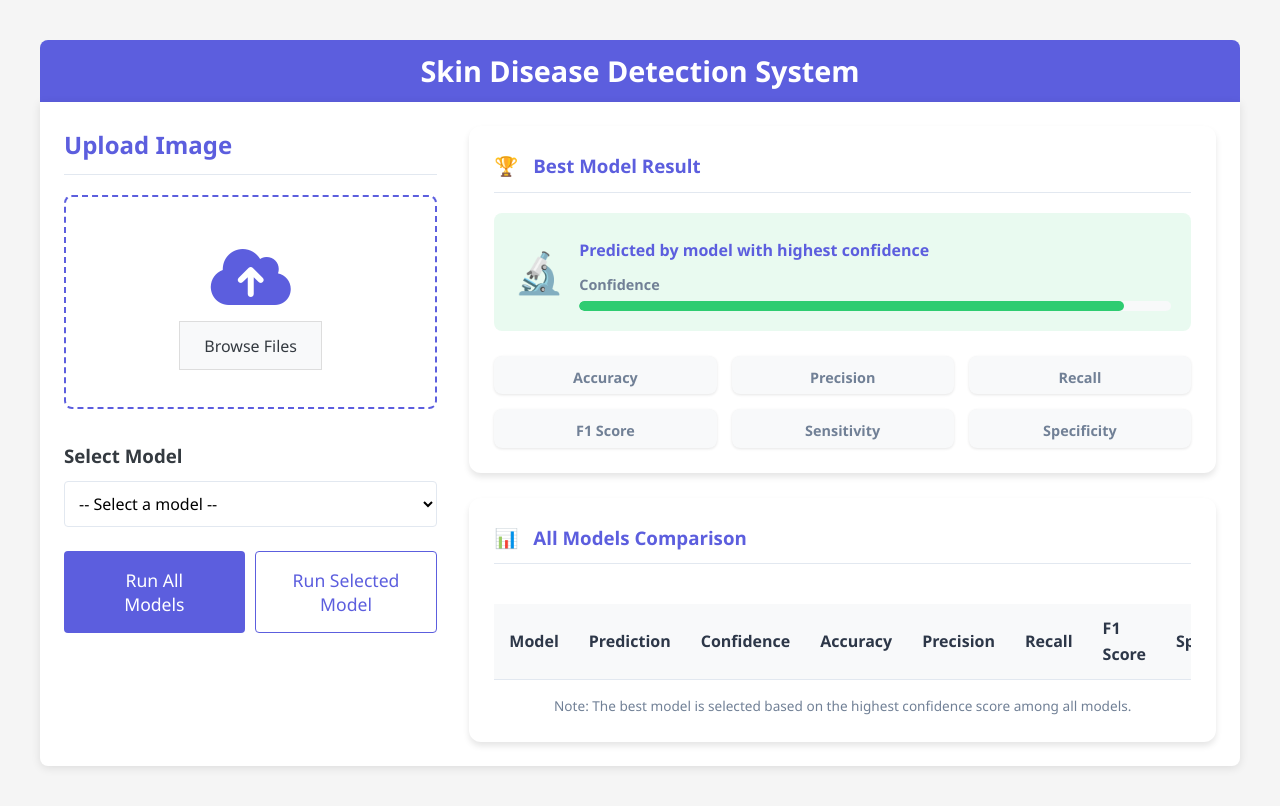
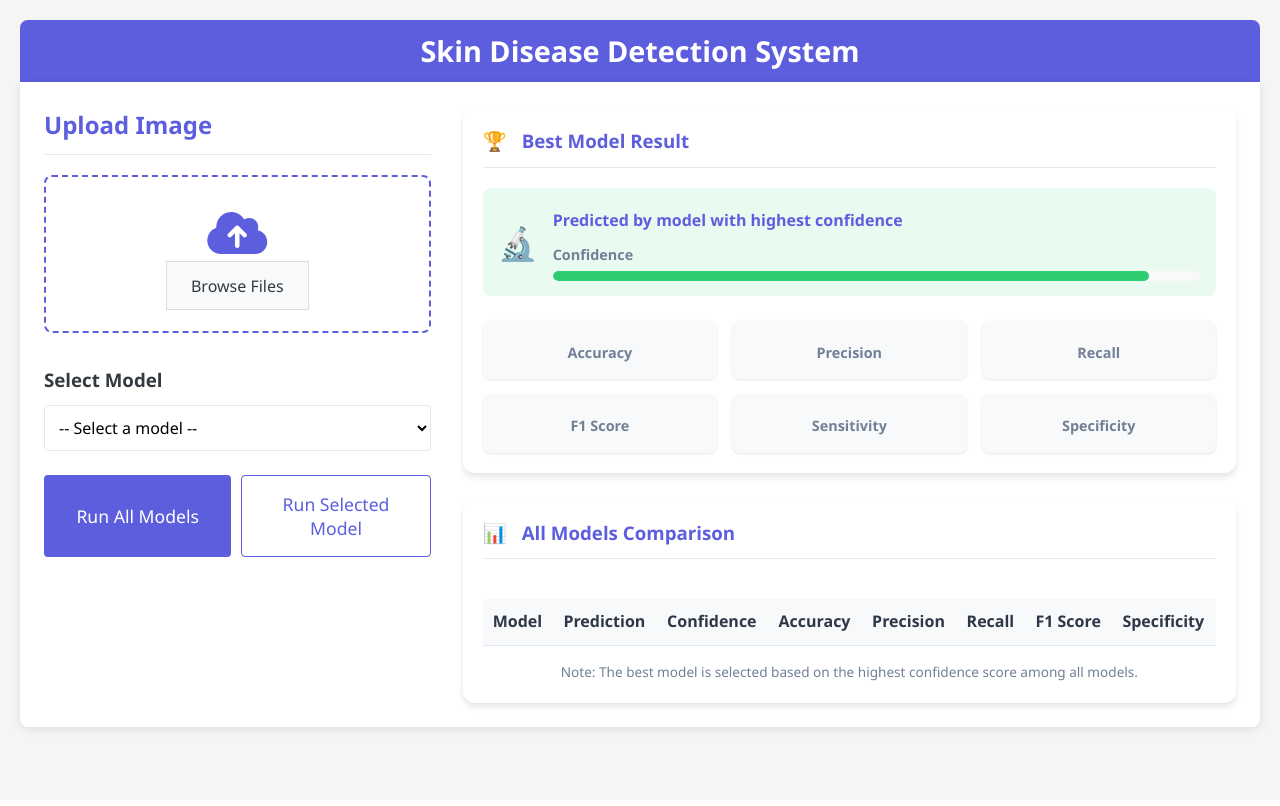
Before and after one commit to ratnaakter/Skin-Disease-Detection-System, a Django app: page / in a window 1280 px wide. After the commit the page ends 735 px from the top, so only its background shows below. Run offline with Django 5.2, Linux system fonts and the light colour scheme; lists and menus that the app fills with data are empty; parts of the project's set-up code (start-up, migrations or seed data) failed here and were passed over.

Commit message:
updated responsive code.
updated responsive code.

```diff
--- a/templates/index.html
+++ b/templates/index.html
@@ -32,13 +31,14 @@
             background-color: #f5f5f5;
             color: var(--dark-color);
             line-height: 1.6;
-                padding: 20px;
+            padding: 10px;
           }
 
           .container {
             max-width: 1600px;
             margin: 0 auto;
-                padding: 20px;
+            padding: 10px;
+            width: 100%;
           }
 
           header {
@@ -82,16 +84,17 @@
 
           .left-section {
             flex: 1;
-                min-width: 300px;
+            min-width: 280px;
           }
 
           .right-section {
             flex: 2;
-                min-width: 300px;
+            min-width: 280px;
           }
 
           .image-upload-container {
             margin-bottom: 2rem;
+            width: 100%;
           }
 
           .image-upload {
@@ -101,9 +104,10 @@
             justify-content: center;
             border: 2px dashed var(--primary-color);
             border-radius: 8px;
-                padding: 3rem 2rem;
+            padding: 2rem 1rem;
             margin-bottom: 2rem;
             cursor: pointer;
+            width: 100%;
           }
 
           .image-upload:hover {
@@ -111,18 +115,20 @@
           }
 
           .upload-icon {
-                font-size: 4rem;
+            font-size: 3rem;
             color: var(--primary-color);
-                margin-bottom: 1.5rem;
+            margin-bottom: 1rem;
           }
 
           .upload-text {
             text-align: center;
+            width: 100%;
           }
 
           .preview-container {
             margin: 1.5rem 0;
             text-align: center;
+            width: 100%;
           }
 
           .preview-image {
@@ -229,6 +241,7 @@
             height: 20px;
             border-radius: 10px;
             overflow: hidden;
+            width: 100%;
           }
 
           .confidence-bar {
@@ -332,21 +345,23 @@
             display: flex;
             flex-direction: column;
             gap: 25px;
+            width: 100%;
           }
 
           .diagnosis-header {
             background-color: white;
             border-radius: 12px;
             box-shadow: var(--shadow);
-                padding: 25px;
+            padding: 20px;
             text-align: center;
             margin-bottom: 10px;
+            width: 100%;
           }
 
           .diagnosis-header h2 {
             color: var(--primary-color);
             margin-bottom: 10px;
-                font-size: 1.8rem;
+            font-size: 1.5rem;
           }
 
           .timestamp {
@@ -385,7 +402,8 @@
             background-color: white;
             border-radius: 12px;
             box-shadow: var(--shadow);
-                padding: 25px;
+            padding: 20px;
+            width: 100%;
           }
 
           .section-title {
@@ -396,6 +414,7 @@
             display: flex;
             align-items: center;
             gap: 10px;
+            width: 100%;
           }
 
           .section-title i {
@@ -407,6 +426,7 @@
             display: flex;
             flex-direction: column;
             gap: 15px;
+            width: 100%;
           }
 
           .result-highlight {
@@ -415,21 +435,25 @@
             gap: 15px;
             background-color: rgba(46, 204, 113, 0.1);
             border-radius: 8px;
-                padding: 20px;
+            padding: 15px;
             margin-bottom: 10px;
+            flex-wrap: wrap;
+            width: 100%;
           }
 
           .diagnosis-icon {
-                font-size: 2.5rem;
+            font-size: 2rem;
             color: var(--success-color);
+            min-width: 40px;
           }
 
           .diagnosis-info {
             flex-grow: 1;
+            min-width: 200px;
           }
 
           .diagnosis-name {
-                font-size: 1.5rem;
+            font-size: 1.3rem;
             font-weight: bold;
             color: var(--text-dark);
             margin-bottom: 5px;
@@ -442,12 +466,14 @@
 
           .confidence-container {
             margin-top: 10px;
+            width: 100%;
           }
 
           .confidence-label {
             display: flex;
             justify-content: space-between;
             margin-bottom: 5px;
+            flex-wrap: wrap;
           }
 
           .confidence-label span {
@@ -465,6 +491,7 @@
             background-color: var(--light-gray);
             border-radius: 5px;
             overflow: hidden;
+            width: 100%;
           }
 
           .confidence-bar {
@@ -489,25 +516,13 @@
             display: grid;
             grid-template-columns: repeat(3, 1fr);
             gap: 15px;
-                {% comment %} margin-top: 20px; {% endcomment %}
-              }
-
-              @media (max-width: 768px) {
-                .metrics-grid {
-                  grid-template-columns: repeat(2, 1fr);
-                }
-              }
-
-              @media (max-width: 500px) {
-                .metrics-grid {
-                  grid-template-columns: 1fr;
-                }
+            width: 100%;
           }
 
           .metric-card {
             background-color: var(--light-gray);
             border-radius: 8px;
-                padding: 5px;
+            padding: 15px;
             text-align: center;
           }
 
@@ -527,25 +542,27 @@
             background-color: white;
             border-radius: 12px;
             box-shadow: var(--shadow);
-                padding: 25px;
+            padding: 20px;
+            width: 100%;
           }
 
           .models-table {
             width: 100%;
             border-collapse: collapse;
             margin-top: 20px;
-                overflow-x: auto;
           }
 
           .models-table-container {
             overflow-x: auto;
+            width: 100%;
           }
 
           .models-table th,
           .models-table td {
-                padding: 12px 15px;
+            padding: 10px;
             text-align: left;
             border-bottom: 1px solid var(--border-color);
+            white-space: nowrap;
           }
 
           .models-table th {
@@ -591,6 +608,7 @@
 
           .model-selection {
             margin: 1.5rem 0;
+            width: 100%;
           }
 
           .model-dropdown {
@@ -606,10 +624,13 @@
           .prediction-buttons {
             display: flex;
             gap: 10px;
+            width: 100%;
+            flex-wrap: wrap;
           }
 
           .prediction-buttons .btn {
             flex: 1;
+            min-width: 150px;
           }
 
           .btn-secondary {
```
Also changed, not shown: other parts of templates/index.html (+123 -9 lines). Lines whose indentation alone changed are shown as unchanged.
